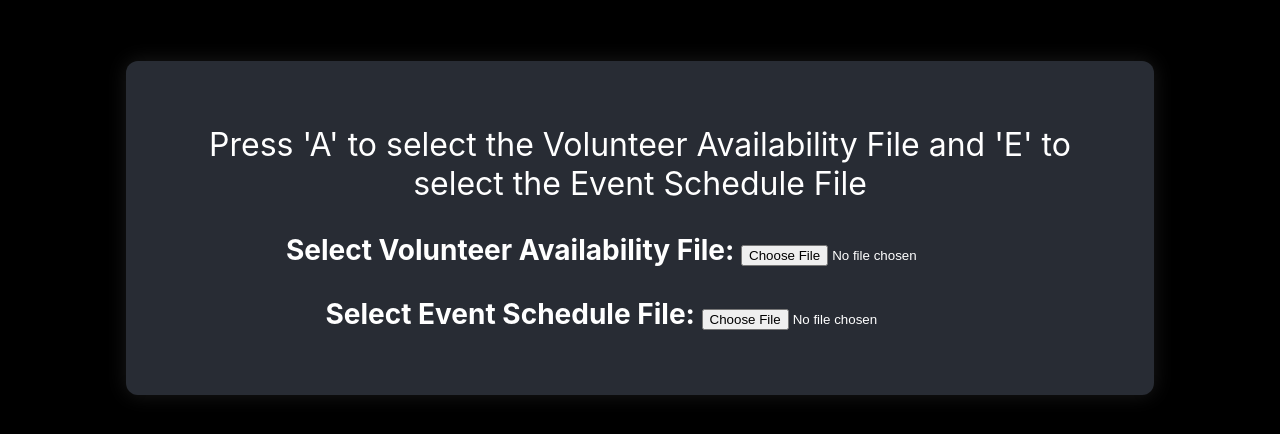
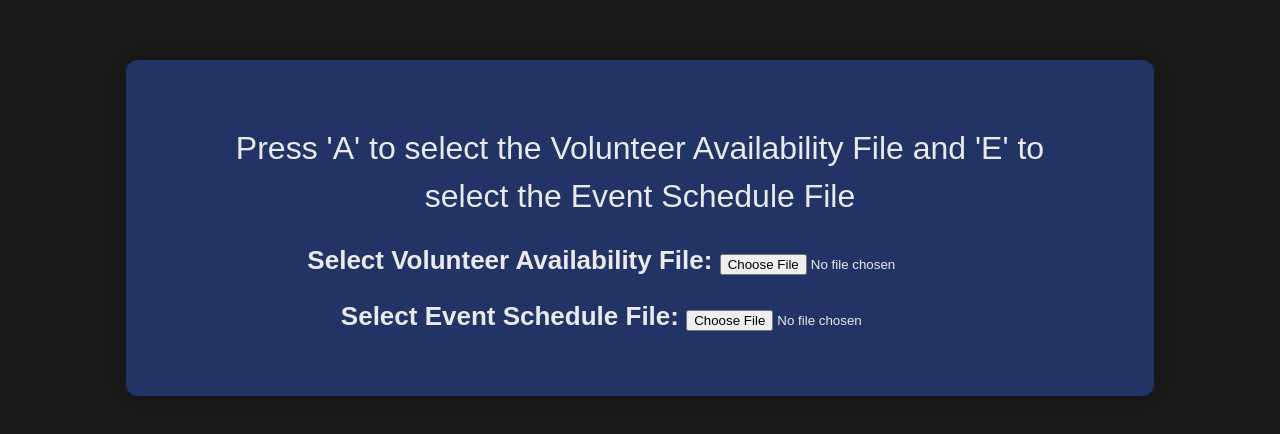
Before and after one commit to cfgdelaware23/Team-2, a React (Create React App) app in the folder main_app/: page / in a window 1280 px wide. Shown: the part 172-606 px from the top of the page. Built offline with nearby package versions, Linux system fonts and the light colour scheme.

Commit message:
changed website to make it more beautiful and dynamic

```diff
--- a/main_app/src/App.css
+++ b/main_app/src/App.css
@@ -1,32 +1,60 @@
+body,
+html {
+  margin: 0;
+  padding: 0;
+  font-family: 'Arial', sans-serif;
+  /* Consider using a more stylish typeface */
+}
 .App {
   text-align: center;
-  background-color: #000;
+  background-color: #1a1a1a;
+    /* Changed to dark gray */
   height: 100vh;
   display: flex;
   justify-content: center;
   align-items: center;
-  color: #fff;
+  color: #eaeaea;
+    /* Soft off-white */
+    transition: background-color 0.3s ease;
+  }
+
+  .App:hover {
+    background-color: #101010;
+    /* Darker gray on hover */
 }
 
 .App-header {
-  background-color: #282c34;
-  padding: 4rem;
-  border-radius: 12px;
-  box-shadow: 0px 0px 20px rgba(255,255,255,0.1);
-  margin: 3rem auto;
+  background-color: #223366;
+    /* Deep blue shade */
+    padding: 4rem;
+    border-radius: 12px;
+  box-shadow: 0px 0px 30px rgba(0, 0, 0, 0.3);
+    margin: 2rem auto;
   width: 85%;
   max-width: 900px;
+  transition: transform 0.3s ease;
+  }
+
+  .App-header:hover {
+    transform: scale(1.02);
 }
 
 label {
   display: block;
-  margin-top: 30px;
-  font-size: 28px;
+  margin-top: 25px;
+    font-size: 26px;
   font-weight: bold;
+  transition: color 0.3s ease;
+  }
+
+  label:hover {
+    color: #cccccc;
+    /* Slightly darker on hover */
 }
 
 p {
   margin: 0;
   padding: 0;
   font-size: 32px;
+  line-height: 1.5;
 }
```
